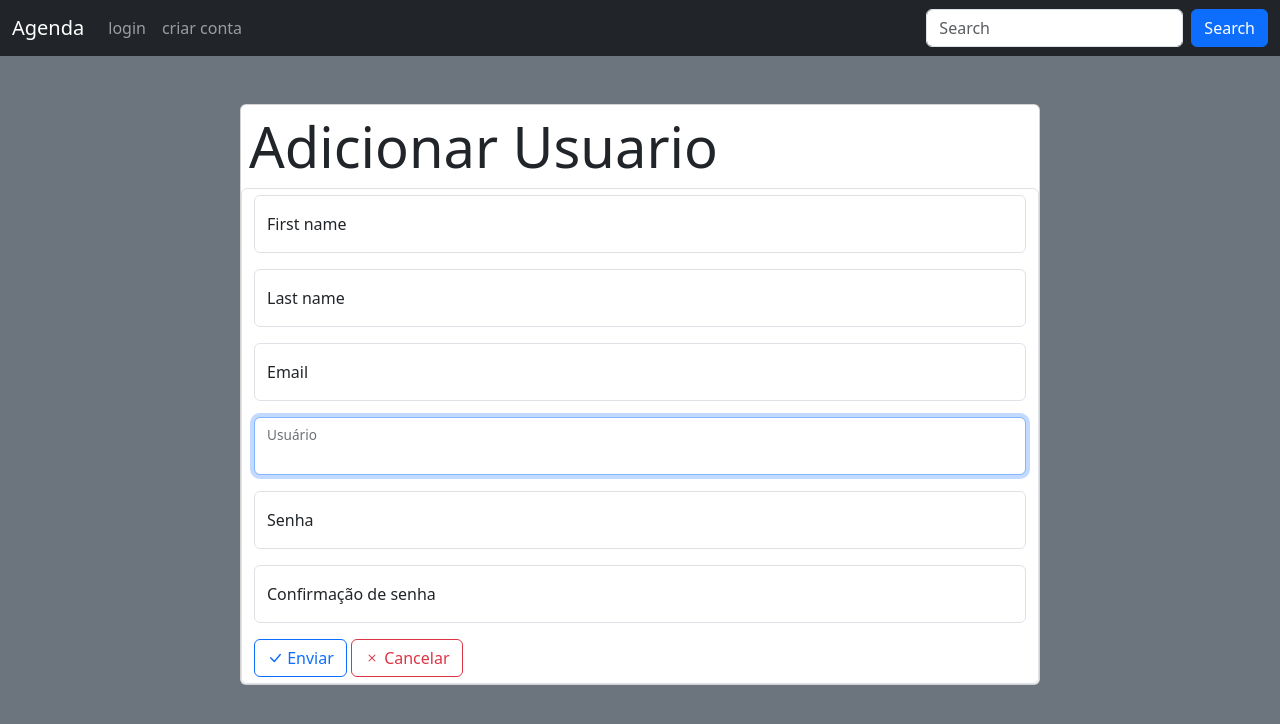
After one commit to alanxsoares/agenda, a Django app: page /user/create in a window 1280 px wide. The commit adds this page. Shown: the top 724 px of the page. Run offline with Django 5.2, Linux system fonts and the light colour scheme; some libraries are stand-ins or nearby versions.

Commit message:
implementação das ações de deletar e editar contato

```diff
--- a/base_static/global/js/script.js
+++ b/base_static/global/js/script.js
@@ -0,0 +1,6 @@
+
+const toastElList = document.querySelectorAll(".toast");
+const toastList = [...toastElList].map((toastEl) => {
+    const toast = new bootstrap.Toast(toastEl, {});
+    toast.show();
+});
--- a/base_templates/global/base.html
+++ b/base_templates/global/base.html
@@ -13,42 +13,19 @@
         <link rel="stylesheet" href="{% static '/css/style.css' %}">
         <link rel="stylesheet"
               href="https://cdn.jsdelivr.net/npm/bootstrap-icons@1.11.3/font/bootstrap-icons.min.css">
+        <script src="https://cdn.jsdelivr.net/npm/bootstrap@5.3.3/dist/js/bootstrap.bundle.min.js"></script>
     </head>
-    <body class="bg-secondary ">
-        <nav class="navbar navbar-expand-sm navbar-dark bg-dark">
-            <div class="container-fluid">
-                <a class="navbar-brand" href="{% url 'contato:index' %}">Agenda Django</a>
-                <button class="navbar-toggler"
-                        type="button" o
-                        data-bs-toggle="collapse"
-                        data-bs-target="#mynavbar">
-                    <span class="navbar-toggler-icon"></span>
-                </button>
-                <div class="collapse navbar-collapse" id="mynavbar">
-                    <ul class="navbar-nav me-auto">
-                        <li class="nav-item">
-                            <a class="nav-link" href="{% url 'contato:create'%}">adicionar</a>
-                        </li>
-                        <li class="nav-item">
-                            <a class="nav-link" href="#">Link</a>
-                        </li>
-                        <li class="nav-item">
-                            <a class="nav-link" href="#">Link</a>
-                        </li>
-                    </ul>
-                    <form class="d-flex" method="get" action="{% url 'contato:search' %}">
-                        <input class="form-control me-2"
-                               name="q"
-                               type="text"
-                               value="{{ q_value }}"
-                               placeholder="Search">
-                        <button class="btn btn-primary" type="submit">Search</button>
-                    </form>
-                </div>
+    <body class="bg-secondary">
+        {% include 'global/partial/_navbar.html' %}
+        {% if messages %}
+            <div class="toast-container position-absolute bottom-0 end-0 p-3">
+                {% for message in messages %}
+                    {% include 'global/partial/_toast.html' %}
+                {% endfor %}
             </div>
-        </nav>
+        {% endif %}
         {% block conteudo %}
         {% endblock conteudo %}
-        {% bootstrap_javascript %}
+        <script src= "{% static '/js/script.js' %}"></script>
     </body>
 </html>
--- /dev/null
+++ b/base_templates/global/partial/_navbar.html
@@ -0,0 +1,36 @@
+<nav class="navbar navbar-expand-sm navbar-dark bg-dark">
+  <div class="container-fluid">
+    <a class="navbar-brand" href="{% url 'contato:index' %}">Agenda</a>
+    <button class="navbar-toggler" type="button" o data-bs-toggle="collapse" data-bs-target="#mynavbar">
+      <span class="navbar-toggler-icon"></span>
+    </button>
+    <div class="collapse navbar-collapse" id="mynavbar">
+      <ul class="navbar-nav me-auto">
+        {% if user.is_authenticated %}
+
+        <li class="nav-item">
+          <a class="nav-link"><i class="bi bi-person-fill"></i> {{ user.first_name }}</a>
+        </li>
+        <li class="nav-item">
+          <a class="nav-link" href="{% url 'contato:create'%}">adicionar</a>
+        </li>
+        <li class="nav-item">
+          <a class="nav-link" href="{% url 'contato:logout'%}">Sair</a>
+
+        </li>
+        {% else %}
+        <li class="nav-item">
+          <a class="nav-link" href="{% url 'contato:login'%}">login</a>
+        </li>
+        <li class="nav-item">
+          <a class="nav-link" href="{% url 'contato:create_user' %}">criar conta</a>
+        </li>
+        {% endif%}
+      </ul>
+      <form class="d-flex" method="get" action="{% url 'contato:search' %}">
+        <input class="form-control me-2" name="q" type="text" value="{{ q_value }}" placeholder="Search">
+        <button class="btn btn-primary" type="submit">Search</button>
+      </form>
+    </div>
+  </div>
+</nav>
--- a/contato/forms.py
+++ b/contato/forms.py
@@ -1,6 +1,8 @@
 from django import forms
 from contato.models import Contato
 from django.core.exceptions import ValidationError
+from django.contrib.auth.forms import UserCreationForm
+from django.contrib.auth.models import User
 
 
 class ContatoModelForm(forms.ModelForm):
@@ -21,3 +23,27 @@ class ContatoModelForm(forms.ModelForm):
                 ValidationError('Sobrenome e nome devem ser diferentes'))
 
         return super().clean()
+
+
+class UserRegisterForm(UserCreationForm):
+
+    first_name = forms.CharField(required=True, min_length=3)
+    last_name = forms.CharField(required=True, min_length=3)
+    email = forms.EmailField(required=True, min_length=3)
+
+    class Meta:
+        model = User
+        fields = (
+            'first_name', 'last_name', 'email', 'username', 'password1',
+            'password2',
+        )
+
+    def clean_email(self):
+        email = self.cleaned_data.get('email')
+        if User.objects.filter(email=email).exists():
+            self.add_error(
+                'email',
+                ValidationError('Esse email ja esta cadastrado!',
+                                code='invalid')
+            )
+        return email
--- /dev/null
+++ b/contato/templates/form_user.html
@@ -0,0 +1,29 @@
+{% extends "global/base.html" %}
+{% load django_bootstrap5 %}
+{% load widget_tweaks %}
+{% block conteudo %}
+    <div class="container mt-5  d-flex justify-content-center align-items-center">
+        <div class="card" style="width:800px">
+            <p class="display-4 m-2">Adicionar Usuario</p>
+            <form action="{% url 'contato:create_user' %}"
+                  autocomplete="off"
+                  method="post"
+                  class="form-control">
+                {% csrf_token %}
+                {% for field in form %}
+                    <div class="form-floating mb-3">
+                        {{ field|append_attr:"class:form-control"|append_attr:"placeholder:#" }}
+                        <label for="{{ field.id_for_label }}">{{ field.label }}</label>
+                        {{ field.errors }}
+                    </div>
+                {% endfor %}
+                <button type="submit" class="btn btn-outline-primary">
+                    <i class="bi bi-check-lg"></i> Enviar
+                </button>
+                <button type="reset" class="btn btn-outline-danger">
+                    <i class="bi bi-x"></i> Cancelar
+                </button>
+            </form>
+        </div
+    </div>
+{% endblock %}
--- a/contato/urls.py
+++ b/contato/urls.py
@@ -8,5 +8,9 @@ urlpatterns = [
     path('search/', views.search, name='search'),
     path('create/', views.add_contato, name='create'),
     path('contato/<int:pk>/update', views.up_contato, name='update'),
+    path('contato/<int:pk>/delete', views.del_contato, name='delete'),
+    path('user/create', views.user_create, name='create_user'),
+    path('user/login/', views.user_login, name='login'),
+    path('user/logout/', views.user_logout, name='logout')
 
 ]
--- a/contato/views.py
+++ b/contato/views.py
@@ -1,16 +1,19 @@
+from django.contrib.auth.forms import AuthenticationForm
+from django.contrib.auth.models import auth
 from django.shortcuts import get_object_or_404, redirect, render
 from django.core.paginator import Paginator
-from contato.forms import ContatoModelForm
+from contato.forms import ContatoModelForm, UserRegisterForm
 from contato.models import Contato
 from django.db.models import Q
+from django.contrib.auth.decorators import login_required
+from django.contrib import messages
 
 app_name = "contato"
 
 
 def index(request):
 
-    consulta = Contato.objects.filter(show=True)\
-        .order_by('-id')  # pyright: ignore
+    consulta = Contato.objects.filter(show=True).order_by('-id')
     pagina = Paginator(consulta, 15)
     pnum = request.GET.get('page')
     page = pagina.get_page(pnum)
@@ -21,7 +24,6 @@ def show_contato(request, contato_id):
 
     contato = Contato.objects.get(pk=contato_id)  # pyright: ignore
     context = {'contato': contato}
-
     return render(request, 'show_contato.html', context)
 
 
@@ -29,9 +31,7 @@ def search(request):
     q_value = request.GET.get('q', '').strip()
 
     if q_value == '':
-
         return redirect('contato:index')
-
     consulta = Contato.objects \
         .filter(show=True)\
         .filter(
@@ -47,23 +47,28 @@ def search(request):
     return render(request, 'index.html', {'page': page, 'q_value': q_value})
 
 
+@login_required(login_url='contato:login')
 def add_contato(request):
     if request.method == 'POST':
         form = ContatoModelForm(request.POST, request.FILES)
         if form.is_valid():
+            contato = form.save(commit=False)
+            contato.criador = request.user
             form.save()
+            messages.success(request, 'Contato adicionado com sucesso')
             return redirect('contato:index')
         else:
             return render(request, 'form_contato.html', {'form': form})
 
     else:
         form = ContatoModelForm
-        return render(request, 'create.html', {'form': form})
+        return render(request, 'form_contato.html', {'form': form})
 
 
+@login_required(login_url='contato:login')
 def up_contato(request, pk):
-
-    contato = get_object_or_404(Contato, pk=pk)
+    contato = get_object_or_404(Contato, pk=pk,
+                                show=True, criador=request.user)
     if request.method == 'POST':
         form = ContatoModelForm(request.POST, request.FILES, instance=contato)
         if form.is_valid():
@@ -75,3 +80,47 @@ def up_contato(request, pk):
     else:
         form = ContatoModelForm(instance=contato)
         return render(request, 'form_contato.html', {'form': form})
+
+
+@login_required(login_url='contato:login')
+def del_contato(request, pk):
+    contato = get_object_or_404(
+        Contato, pk=pk, show=True, criador=request.user)
+
+    contato.delete()
+    messages.success(request, 'Contato excluido com sucesso')
+    return redirect('contato:index')
+
+
+def user_create(request):
+    form = UserRegisterForm()
+    if request.method == 'POST':
+
+        form = UserRegisterForm(request.POST)
+        if form.is_valid():
+            form.save()
+            messages.success(request, 'Usuario Criado com sucesso ')
+            return redirect('contato:login')
+
+    return render(request, 'form_user.html', {'form': form})
+
+
+def user_login(request):
+    form = AuthenticationForm(request)
+
+    if request.method == 'POST':
+        form = AuthenticationForm(request, data=request.POST)
+        if form.is_valid():
+            user = form.get_user()
+            auth.login(request, user)
+            messages.success(request, 'Login feito com sucesso')
+            return redirect('contato:index')
+        messages.error(request, 'login invalido!')
+
+    return render(request, 'user_login.html', {'form': form})
+
+
+@login_required(login_url='contato:login')
+def user_logout(request):
+    auth.logout(request)
+    return redirect('contato:index')
--- a/core/urls.py
+++ b/core/urls.py
@@ -4,8 +4,8 @@ from django.conf import settings
 from django.conf.urls.static import static
 
 urlpatterns = [
-     path('', include('contato.urls')),
-     path('admin/', admin.site.urls),
+    path('', include('contato.urls')),
+    path('admin/', admin.site.urls),
 ]
 
-urlpatterns += static(settings.MEDIA_URL, document_root = settings.MEDIA_ROOT)
+urlpatterns += static(settings.MEDIA_URL, document_root=settings.MEDIA_ROOT)
```
Also changed, not shown: base_templates/global/partial/_modal_del.html (added, +25 -0 lines), base_templates/global/partial/_toast.html (added, +11 -0 lines), contato/models.py (+6 -2 lines), contato/templates/index.html (+9 -9 lines), contato/templates/show_contato.html (+11 -1 lines), contato/templates/user_login.html (added, +23 -0 lines), contato/migrations/0006_contato_criador_alter_contato_img_and_more.py (added).
